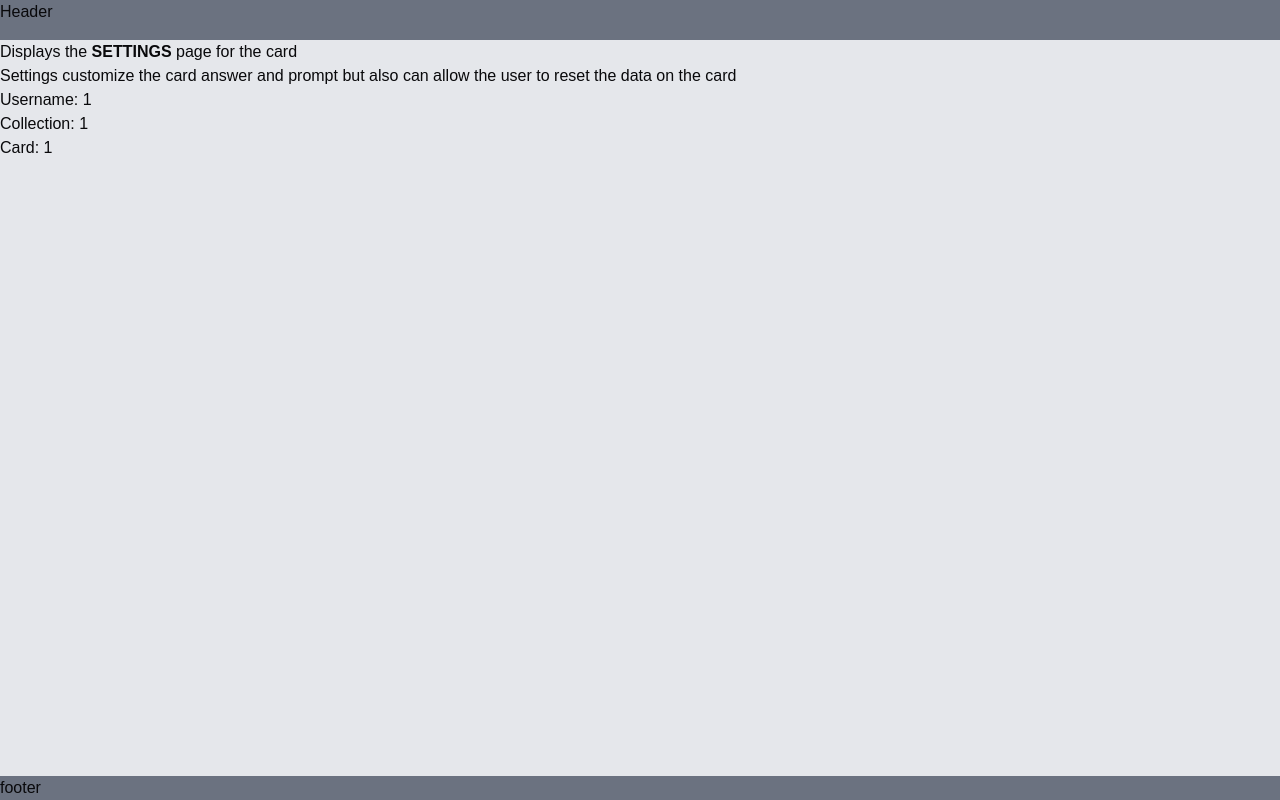
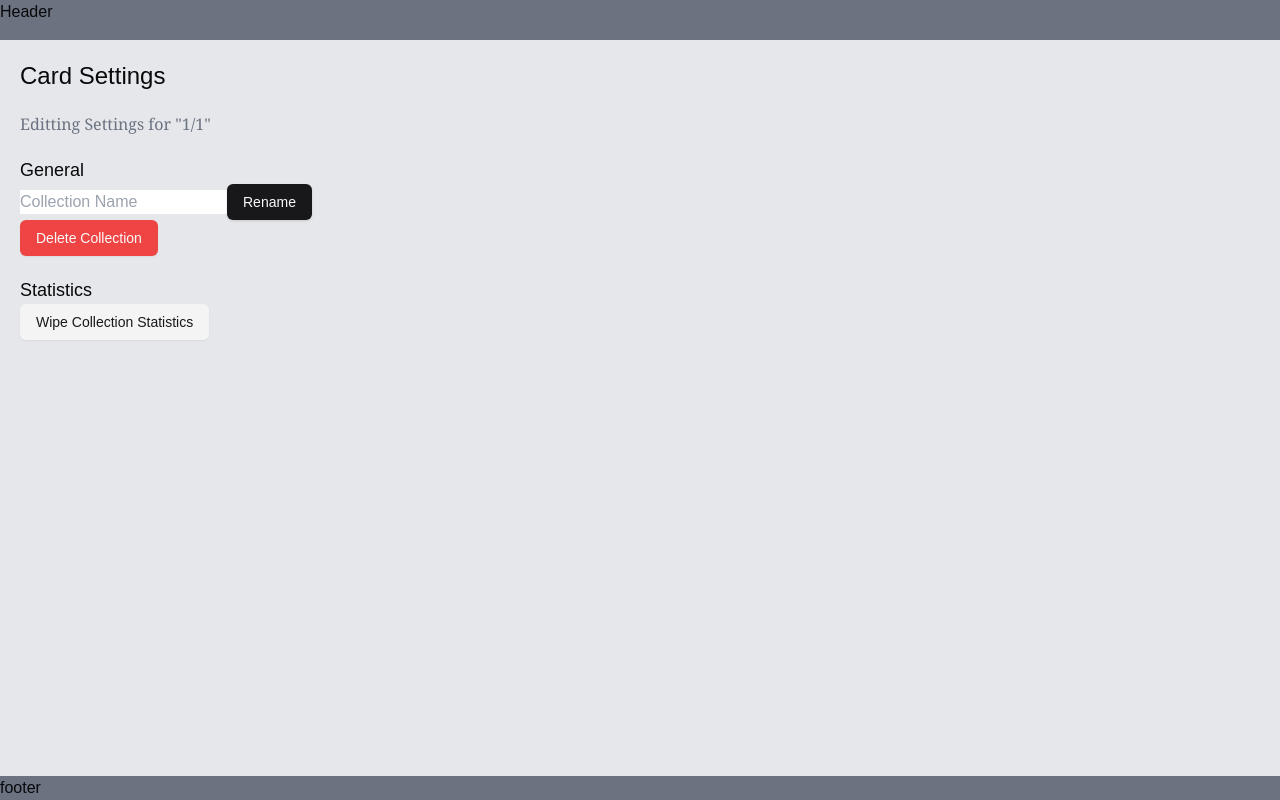
Before and after one commit to edgarcoime/quizard, a Next.js app in the folder client/: page /id/1/1/1/settings in a window 1280 px wide. Built offline with nearby package versions, Linux system fonts and the light colour scheme.

Commit message:
feat: finished card settings page

```diff
--- a/client/src/app/(with-layout)/id/[username]/[collection]/(user)/settings/page.tsx
+++ b/client/src/app/(with-layout)/id/[username]/[collection]/(user)/settings/page.tsx
@@ -22,6 +22,7 @@ export default async function Page({
   return (
     <div className="p-5 grid gap-5">
       <h1 className="text-2xl">Collection Settings</h1>
+      <p className="font-serif text-gray-500">{`Editting Settings for "${collection}"`}</p>
       <GeneralSection collectionName={collection} />
       <StatisticsSection />
     </div>
--- a/client/src/app/(with-layout)/id/[username]/[collection]/[card]/(user)/settings/page.tsx
+++ b/client/src/app/(with-layout)/id/[username]/[collection]/[card]/(user)/settings/page.tsx
@@ -1,3 +1,5 @@
+import { Button } from "@/components/ui/button";
+
 export default function Page({
   params,
 }: {
@@ -6,17 +8,56 @@ export default function Page({
   const { username, collection, card } = params;
 
   return (
-    <>
-      <h1>
-        Displays the <strong>SETTINGS</strong> page for the card
-      </h1>
-      <p>
-        Settings customize the card answer and prompt but also can allow the
-        user to reset the data on the card
-      </p>
-      <p>Username: {username}</p>
-      <p>Collection: {collection}</p>
-      <p>Card: {card}</p>
-    </>
+    <div className="p-5 grid gap-5">
+      <h1 className="text-2xl">Card Settings</h1>
+      <p className="font-serif text-gray-500">{`Editting Settings for "${collection}/${card}"`}</p>
+      <GeneralSection collectionName={collection} />
+      <StatisticsSection />
+    </div>
   );
 }
+
+function GeneralSection({}: { collectionName: string }) {
+  "use client";
+
+  return (
+    <section>
+      <h2 className="text-lg">General</h2>
+      {/* Rename Collection */}
+      <div>
+        <form action="">
+          <input type="text" placeholder="Collection Name" />
+          <Button type="submit">Rename</Button>
+        </form>
+      </div>
+
+      {/* Delete Collection */}
+      <div>
+        <form action="">
+          <Button type="submit" variant="destructive">
+            Delete Collection
+          </Button>
+        </form>
+      </div>
+    </section>
+  );
+}
+
+function StatisticsSection() {
+  "use client";
+
+  return (
+    <section>
+      <h2 className="text-lg">Statistics</h2>
+
+      {/* Wipe Collection Statistics */}
+      <div>
+        <form action="">
+          <Button type="submit" variant="secondary">
+            Wipe Collection Statistics
+          </Button>
+        </form>
+      </div>
+    </section>
+  );
+}
```
